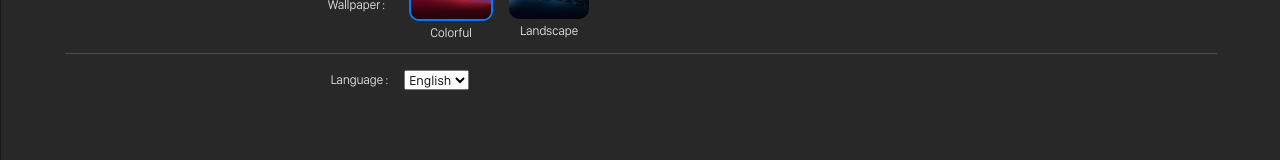
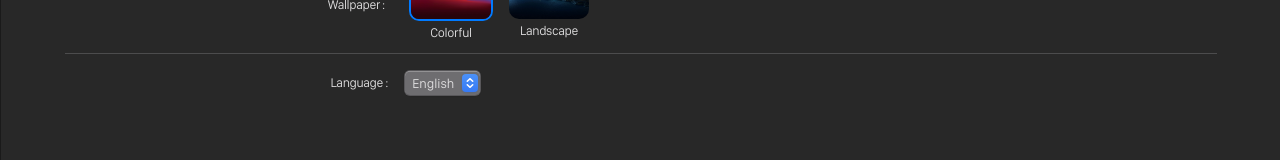
Before and after one commit to fernan-x/mac-portfolio, a React (Create React App) app: page / in a window 1280 px wide. Both pictures are taken after a click on the item 619 px from the left and 754 px from the top of the page. Shown: the part 201-361 px from the top of the page. Built offline with nearby package versions, Linux system fonts and the light colour scheme.

Commit message:
[#32] Added : Select component

```diff
--- a/src/applications/Settings/Settings.jsx
+++ b/src/applications/Settings/Settings.jsx
@@ -3,6 +3,8 @@ import { useConfiguration } from "../../context/ConfigurationContext";
 import { useTranslation } from "react-i18next";
 import { desktopImages } from "../../constants/images";
 import Divider from "../../components/Desktop/Divider/Divider";
+import BigSurSelect from "../../components/Desktop/BigSurSelect/BigSurSelect";
+
 import colorful from "../../assets/images/light-colorful.jpeg";
 import colorfulDark from "../../assets/images/dark-colorful.jpeg";
 import landscape from "../../assets/images/light-landscape.jpeg";
@@ -112,10 +114,13 @@ const Settings = () => {
             {t("app:settings-language")} :
           </div>
           <div className="setting__section-row_value">
-            <select onChange={changeLanguage} defaultValue={i18n.language}>
+            <BigSurSelect
+              onChange={changeLanguage}
+              defaultValue={i18n.language}
+            >
               <option value="fr">{t("app:about-french")}</option>
               <option value="en">{t("app:about-english")}</option>
-            </select>
+            </BigSurSelect>
           </div>
         </div>
       </div>
--- /dev/null
+++ b/src/components/Desktop/BigSurSelect/BigSurSelect.jsx
@@ -0,0 +1,13 @@
+import React from "react";
+
+import "./BigSurSelect.scss";
+
+const AppleSelect = ({ children, ...props }) => {
+  return (
+    <div className="bs-select">
+      <select {...props}>{children}</select>
+    </div>
+  );
+};
+
+export default AppleSelect;
--- /dev/null
+++ b/src/components/Desktop/BigSurSelect/BigSurSelect.scss
@@ -0,0 +1,47 @@
+@import "../../../assets/styles/colors";
+
+.bs-select {
+  position: relative;
+
+  select {
+    padding: 3px 9px 3px 3px;
+
+    color: $color-light-primary;
+    background: $color-light-background;
+    border: 0.5px solid rgba(0, 0, 0, 0.2);
+    box-sizing: border-box;
+    box-shadow: 0px 0.5px 1px rgba(0, 0, 0, 0.1);
+    border-radius: 6px;
+  }
+
+  &::after {
+    content: url("../../../assets/images/desktop/select-arrows.svg");
+    position: absolute;
+    width: 16px;
+    height: 70%;
+    right: 3px;
+    top: 15%;
+    pointer-events: none;
+
+    background: linear-gradient(180deg, #4b91f7 0%, #367af6 100%);
+    box-shadow: 0px 0.5px 2px rgba(0, 0, 0, 0.1),
+      0px 0.5px 1.5px rgba(54, 122, 246, 0.25);
+    border-radius: 4px;
+
+    display: flex;
+    justify-content: center;
+    align-items: center;
+  }
+}
+
+/**
+ * Manage dark theme
+ */
+.dark {
+  .bs-select select {
+    color: $color-dark-primary;
+    background: #6e6d70;
+    box-shadow: 0px 0.5px 1px rgba(0, 0, 0, 0.1),
+      inset 0px 0.5px 0.5px rgba(255, 255, 255, 0.5);
+  }
+}
```
Also changed, not shown: src/assets/images/desktop/select-arrows.svg (added).
